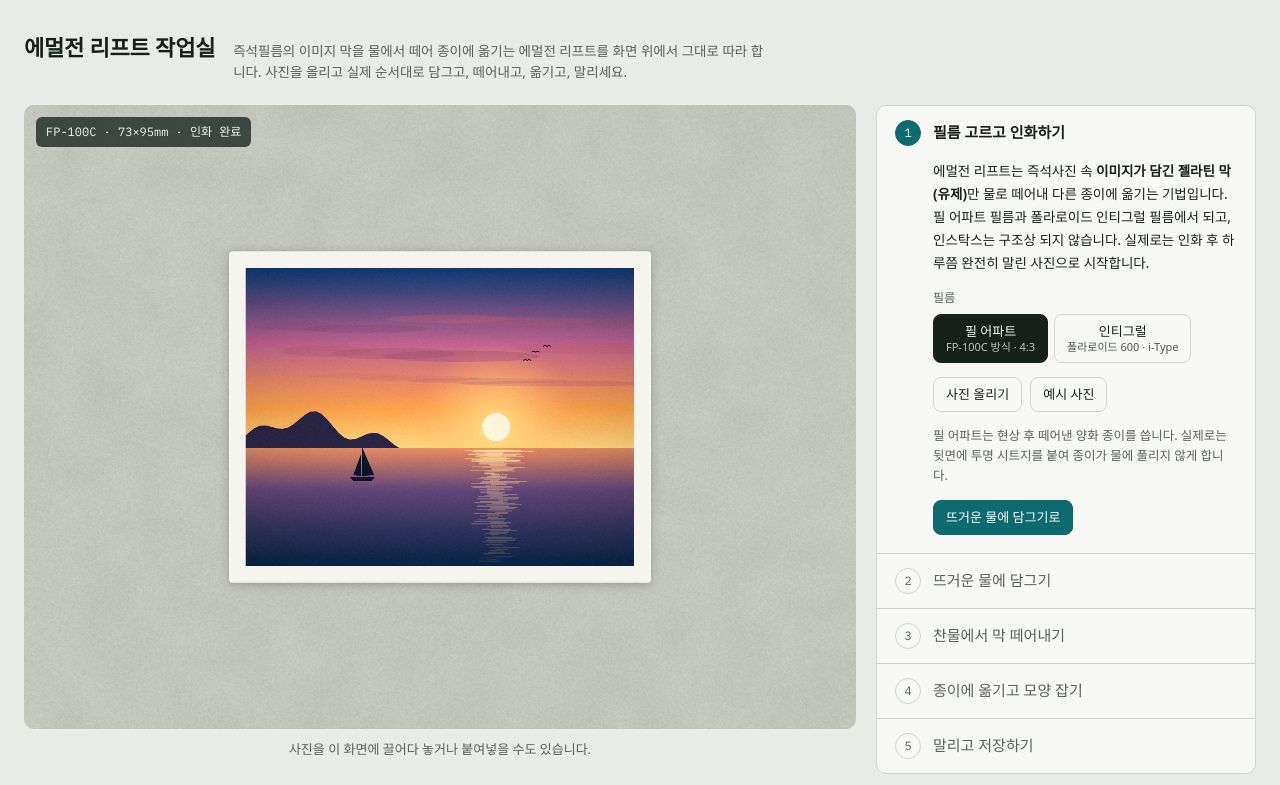
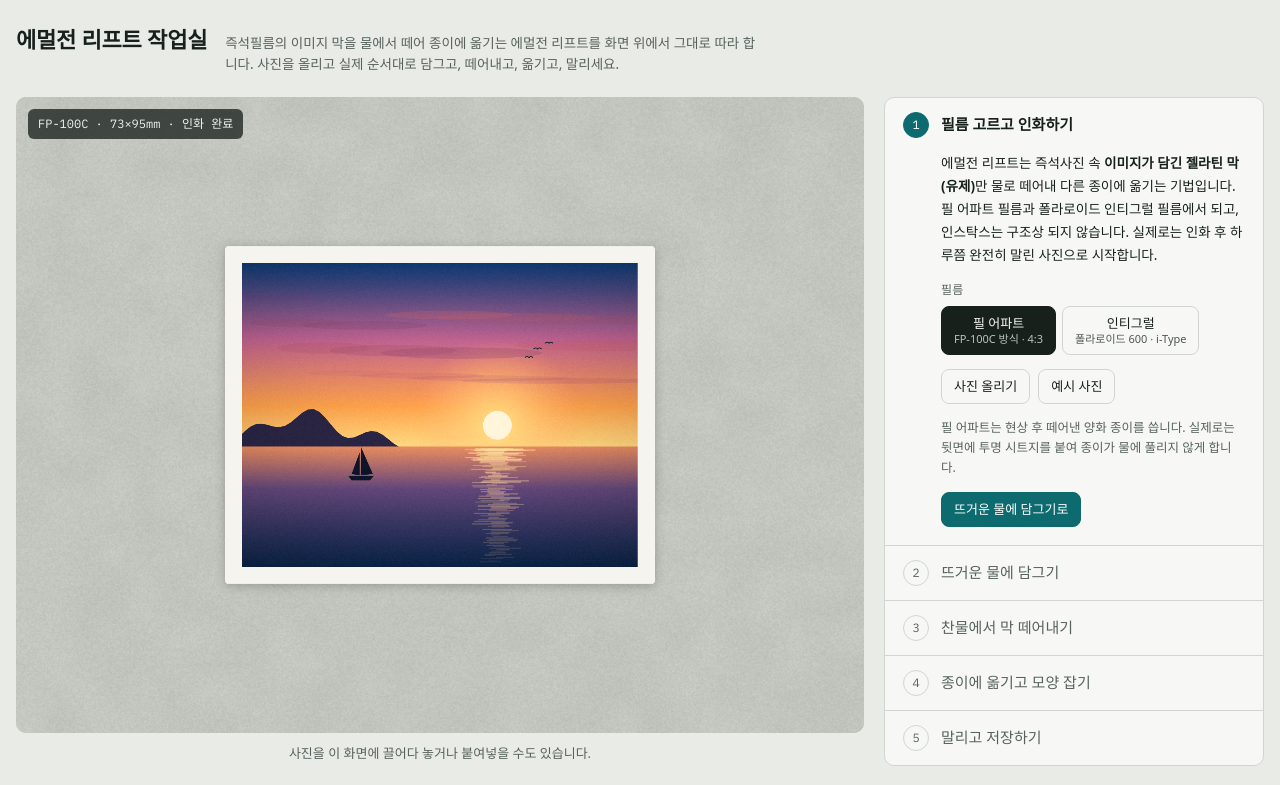
Before and after one commit to tunalover99/emulsion-lift, a plain HTML site: page index.html in a window 1280 px wide. Shown: the top 785 px of the page. Drawn offline with Linux system fonts and the light colour scheme; animation ran at ten frames a second; a web font is replaced by a local one.

Commit message:
Reset body margin for standalone hosting
Co-Authored-By: Claude Opus 5.5 <noreply@anthropic.com>
Claude-Session: https://claude.ai/code/session_015GE4ar3CcMEokEyLADVoEo

```diff
--- a/index.html
+++ b/index.html
@@ -41,7 +41,7 @@
 }
 * { box-sizing: border-box; }
 [hidden] { display: none !important; }
-body { background: var(--bg); color: var(--ink); font-family: var(--f-sans); font-size: 14px; line-height: 1.55; }
+body { margin: 0; background: var(--bg); color: var(--ink); font-family: var(--f-sans); font-size: 14px; line-height: 1.55; }
 .shell {
   max-width: 1340px; margin: 0 auto; display: grid; gap: 22px;
   padding-block: 22px 56px;
```
